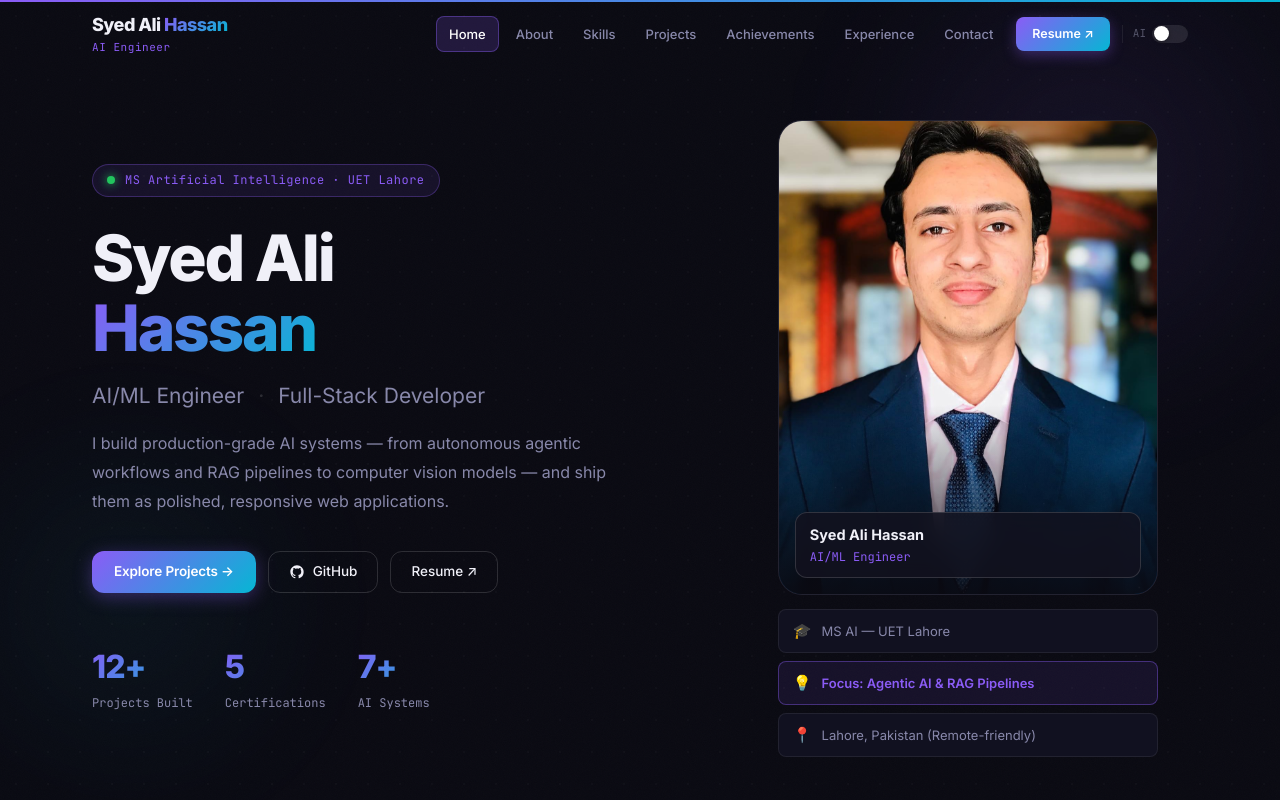
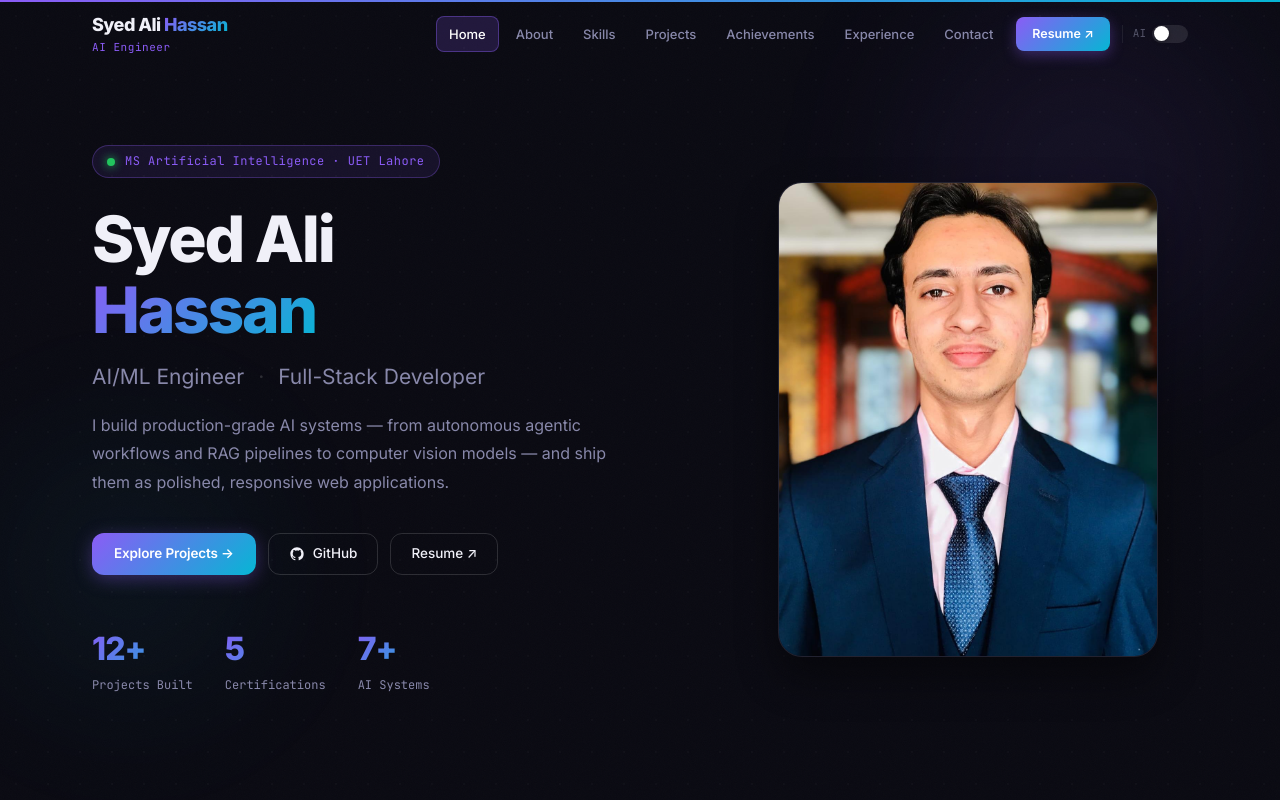
Before and after one commit to Ali241124/Personal-Portfolio, a React (Vite) app in the folder client/: page / in a window 1280 px wide. Shown: the top 800 px of the page. Built offline with nearby package versions, Linux system fonts and the light colour scheme.

Commit message:
Update hero section

```diff
--- a/client/src/components/Hero.jsx
+++ b/client/src/components/Hero.jsx
@@ -121,14 +121,14 @@ export default function Hero() {
             </motion.div>
           </div>
 
-          {/* ── RIGHT: Profile card (Shown ONLY on this first screen) ── */}
+          {/* ── RIGHT: Profile Photo ── */}
           <motion.div
             initial={{ opacity: 0, scale: 0.94, y: 20 }}
             animate={{ opacity: 1, scale: 1, y: 0 }}
             transition={{ duration: 0.7, delay: 0.2, ease: [0.22, 1, 0.36, 1] }}
             className="hero-card"
           >
-            {/* Photo container */}
+            {/* Clean Photo container without overlays or badges */}
             <div style={{
               width: "100%",
               aspectRatio: "4/5",
@@ -139,6 +139,7 @@ export default function Hero() {
               position: "relative",
               maxWidth: 380,
               margin: "0 auto",
+              boxShadow: "0 20px 40px rgba(0,0,0,0.4)",
             }}>
               <img
                 src="/profile.jpeg"
@@ -149,41 +150,6 @@ export default function Hero() {
                   e.currentTarget.parentElement.innerHTML += `<div style="display:flex;align-items:center;justify-content:center;height:100%;font-size:72px;font-weight:800;background:var(--grad-primary);-webkit-background-clip:text;-webkit-text-fill-color:transparent;background-clip:text;">AH</div>`;
                 }}
               />
-              {/* Gradient overlay at bottom */}
-              <div style={{
-                position: "absolute", bottom: 0, left: 0, right: 0, height: "40%",
-                background: "linear-gradient(to top, rgba(10,10,18,0.92) 0%, transparent 100%)",
-              }}/>
-              {/* Name chip */}
-              <div style={{
-                position: "absolute", bottom: 16, left: 16, right: 16,
-                background: "rgba(18,18,31,0.85)",
-                backdropFilter: "blur(12px)", WebkitBackdropFilter: "blur(12px)",
-                border: "1px solid var(--border-hover)",
-                borderRadius: 12, padding: "10px 14px",
-              }}>
-                <div style={{ fontWeight: 700, fontSize: 14.5, color: "var(--text-1)" }}>Syed Ali Hassan</div>
-                <div style={{ fontSize: 12, color: "var(--violet)", fontFamily: "var(--mono)", marginTop: 2 }}>AI/ML Engineer</div>
-              </div>
-            </div>
-
-            {/* Info pills */}
-            <div style={{ display: "flex", flexDirection: "column", gap: 8, marginTop: 14, maxWidth: 380, margin: "14px auto 0" }}>
-              {[
-                { label: "🎓", text: "MS AI — UET Lahore", accent: false },
-                { label: "💡", text: "Focus: Agentic AI & RAG Pipelines", accent: true },
-                { label: "📍", text: "Lahore, Pakistan (Remote-friendly)", accent: false },
-              ].map(({ label, text, accent }) => (
-                <div key={text} style={{
-                  display: "flex", alignItems: "center", gap: 10,
-                  padding: "9px 14px", borderRadius: 8,
-                  background: accent ? "rgba(139,92,246,0.1)" : "var(--surface)",
-                  border: `1px solid ${accent ? "var(--border-accent)" : "var(--border)"}`,
-                }}>
-                  <span style={{ fontSize: 15 }}>{label}</span>
-                  <span style={{ fontSize: 13, color: accent ? "var(--violet)" : "var(--text-2)", fontWeight: accent ? 600 : 400 }}>{text}</span>
-                </div>
-              ))}
             </div>
           </motion.div>
         </div>
```
